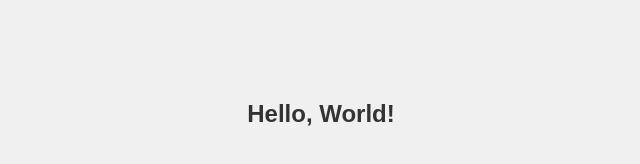
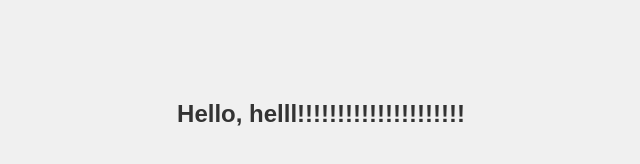
Before and after one commit to noob-analyst/circleciDemo, a plain HTML site: page inex.html in a window 1280 px wide. Shown: the whole page, without its empty margins (319-959 px from the left). Drawn offline with Linux system fonts and the light colour scheme.

```diff
--- a/inex.html
+++ b/inex.html
@@ -20,7 +20,7 @@
 </head>
 <body>
     <div class="hello-world">
-        Hello, World!
+        Hello, helll!!!!!!!!!!!!!!!!!!!!!
     </div>
 </body>
 </html>
```
Also changed, not shown: 1 other file.
